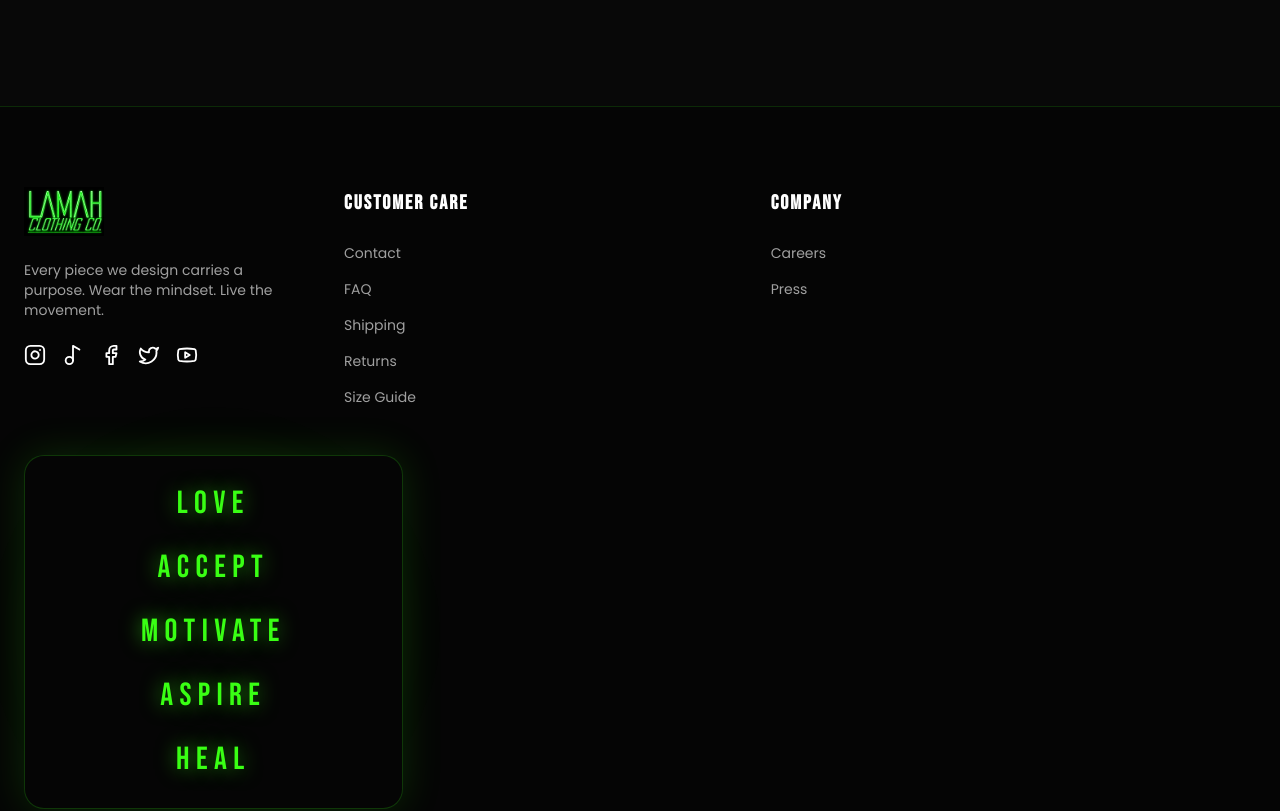
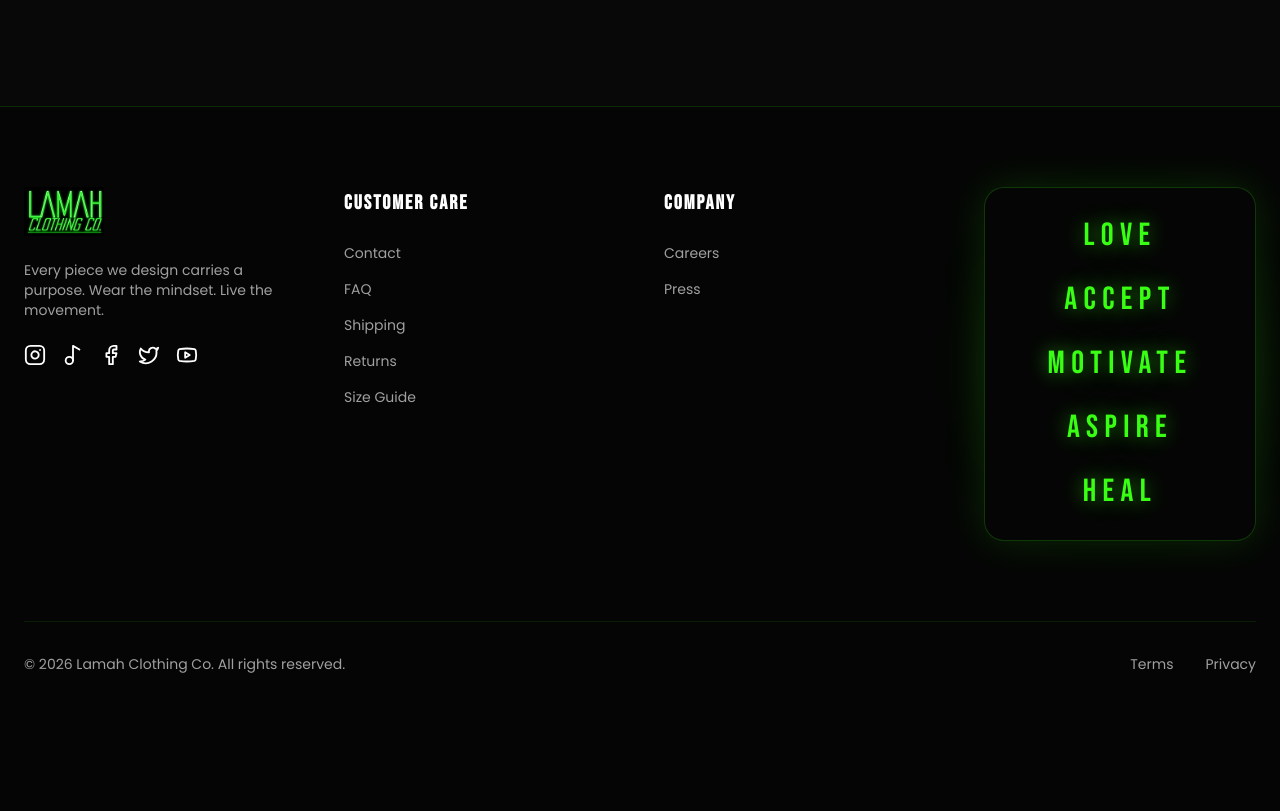
Before and after one commit to Ganderlu/lamah, a Next.js app: page / in a window 1280 px wide. Shown: the part 2780-3591 px from the top of the page. After the commit the page ends 3534 px from the top, so only its background shows below. Built offline with nearby package versions, Linux system fonts and the light colour scheme; no server answers; the database is empty.

Commit message:
Rearrange Footer: set all columns to md={3} and move Company column closer to Customer Care

```diff
--- a/components/Footer.tsx
+++ b/components/Footer.tsx
@@ -55,7 +55,7 @@
           </Grid>
 
           {/* Column 2: Customer Care */}
-          <Grid item xs={12} sm={6} md={4}>
+          <Grid item xs={12} sm={6} md={3}>
             <Typography
               variant="h6"
               sx={{
@@ -97,7 +97,7 @@
           </Grid>
 
           {/* Column 3: Company */}
-          <Grid item xs={12} sm={6} md={4}>
+          <Grid item xs={12} sm={6} md={3}>
             <Typography
               variant="h6"
               sx={{
@@ -124,7 +124,7 @@
           </Grid>
 
           {/* Column 4: Movement */}
-          <Grid item xs={12} sm={6} md={4}>
+          <Grid item xs={12} sm={6} md={3}>
             <Box
               sx={{
                 position: "relative",
```
